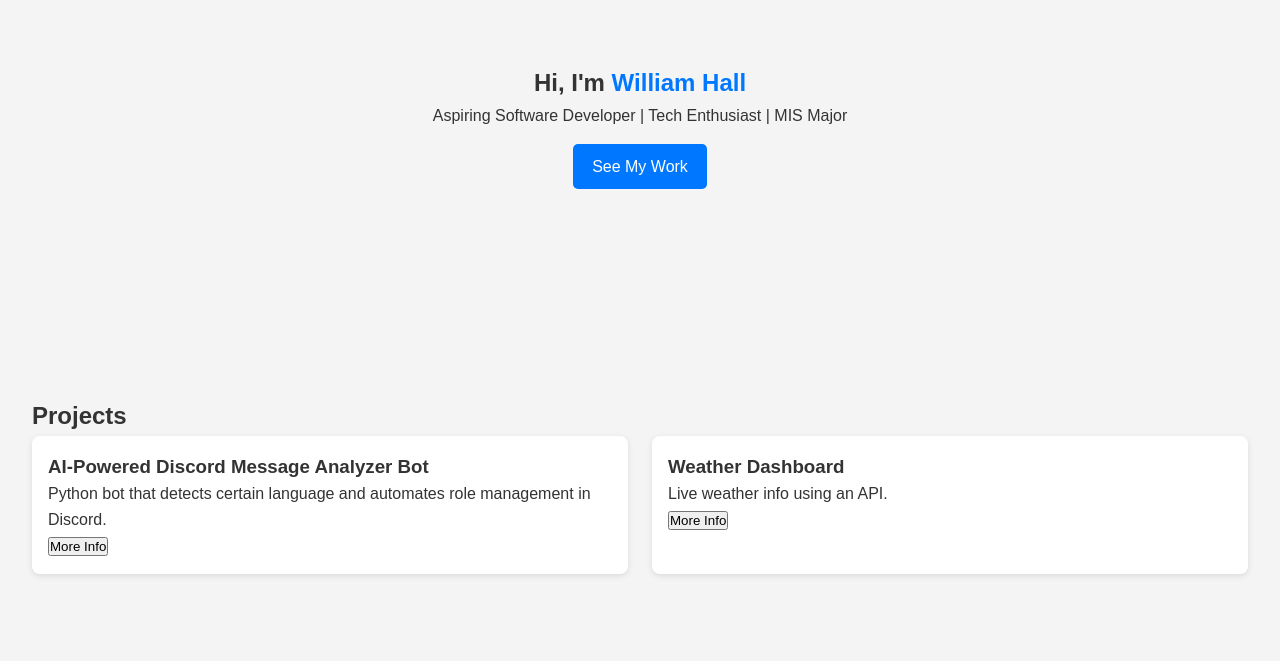
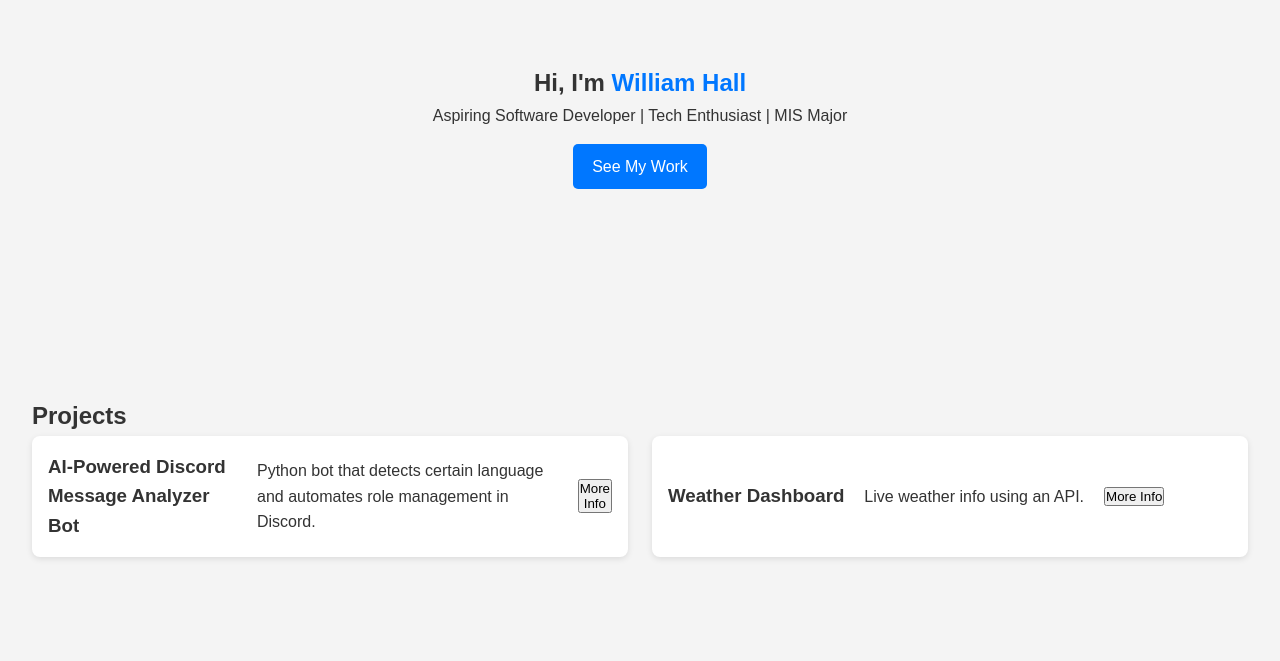
Before and after one commit to willcoded0/portfolio, a plain HTML site: page index.html in a window 1280 px wide. Shown: the part 70-731 px from the top of the page. Drawn offline with Linux system fonts and the light colour scheme.

Commit message:
Update style.css

```diff
--- a/style.css
+++ b/style.css
@@ -90,7 +90,11 @@ nav a, nav button {
   background: #eee;
   border-radius: 5px;
 }
-
+.project-card {
+  display: flex;
+  align-items: center;
+  gap: 20px;
+}
 .dark-mode {
   background: #111;
   color: #f4f4f4;
```
